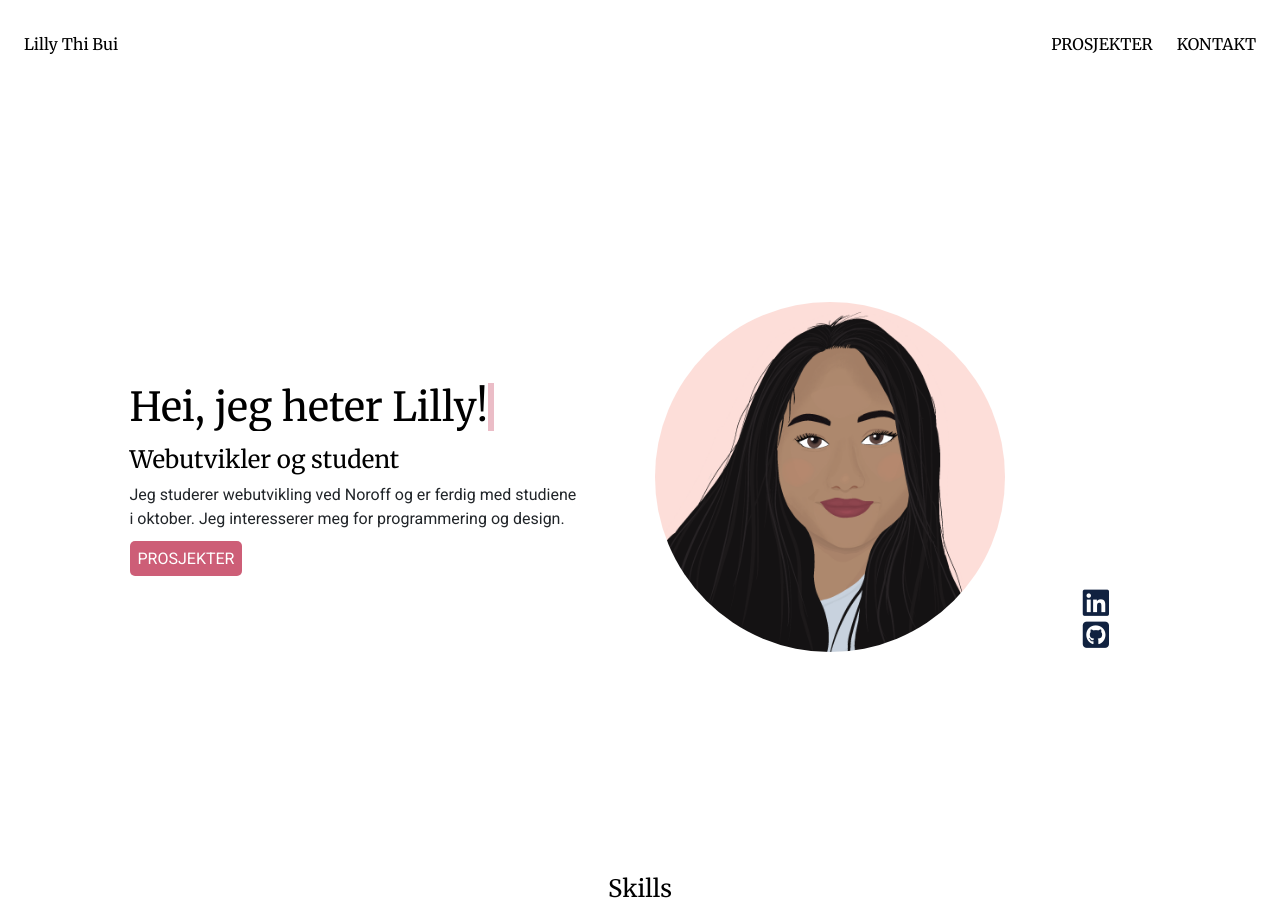
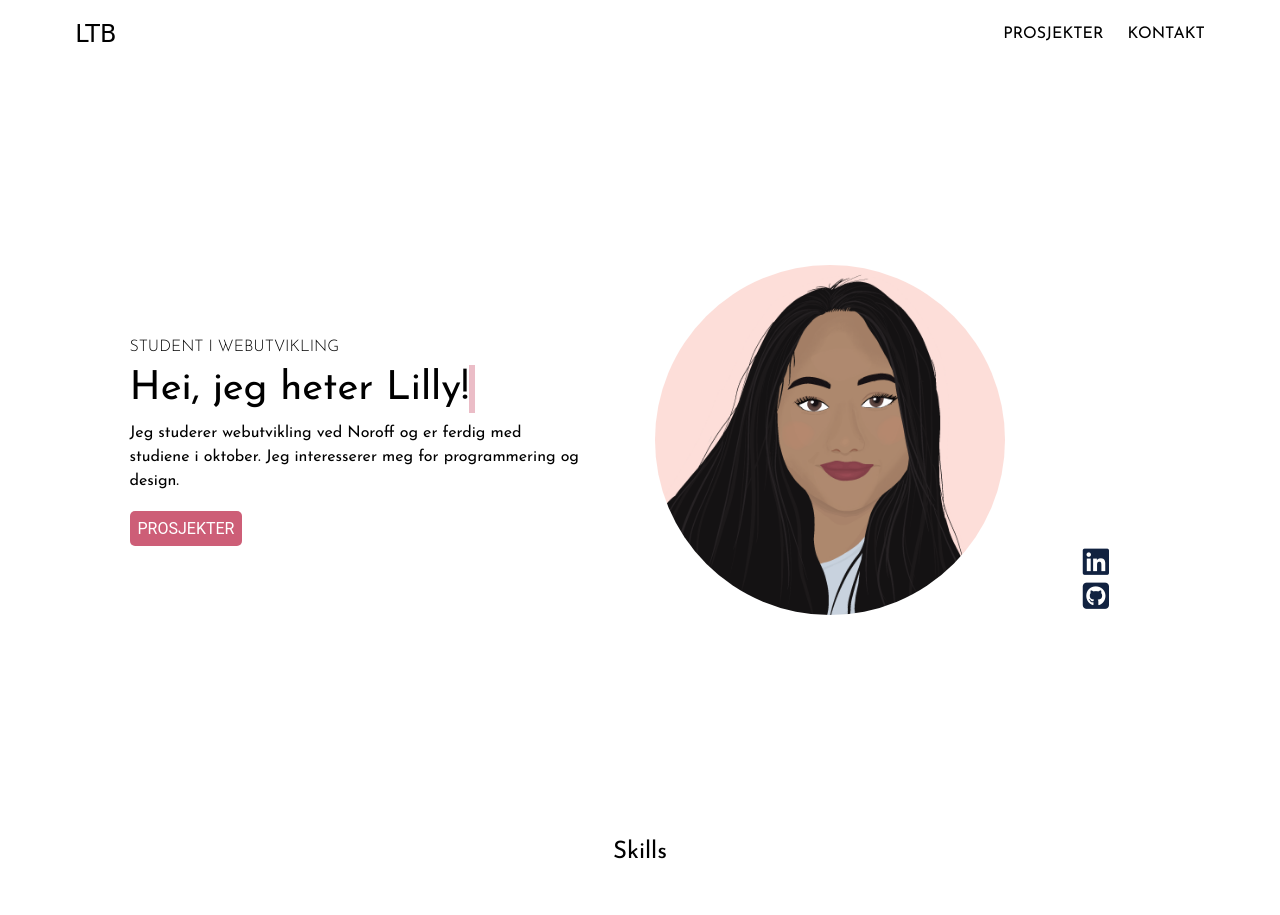
Before and after one commit to LillyTBui/portfolio, a website with bundled scripts: page index.html in a window 1280 px wide. Shown: the top 915 px of the page. Built offline with nearby package versions, Linux system fonts and the light colour scheme; a web font is replaced by a local one.

Commit message:
forslag logo

```diff
--- a/index.html
+++ b/index.html
@@ -17,7 +17,7 @@
     <link rel="preconnect" href="https://fonts.googleapis.com" />
     <link rel="preconnect" href="https://fonts.gstatic.com" crossorigin />
     <link
-      href="https://fonts.googleapis.com/css2?family=Merriweather:wght@300;400&family=Roboto&display=swap"
+      href="https://fonts.googleapis.com/css2?family=Fascinate&family=Josefin+Sans:wght@300;400;600&display=swap"
       rel="stylesheet"
     />
     <link rel="stylesheet" href="css/styles.css" />
@@ -25,7 +25,7 @@
   </head>
   <body>
     <header class="primary-navigation__header flex">
-      <a href="index.html" class="primary-navigation__brand">Lilly Thi Bui</a>
+      <a href="index.html" class="primary-navigation__brand">LTB</a>
       <nav>
         <div
           class="primary-navigation__button"
@@ -68,11 +68,13 @@
           <div
             class="col-8 mt-4 order-sm-1 col-sm-7 col-md-5 align-self-sm-center jumbotron__text"
           >
+            <h4 class="uppercase fs-300 jumbotron__subtitle">
+              Student i webutvikling
+            </h4>
             <div class="typed__container">
               <h1 class="typed__out">Hei, jeg heter Lilly!</h1>
             </div>
-            <h4>Webutvikler og student</h4>
-            <p>
+            <p class="jumbotron__p">
               Jeg studerer webutvikling ved Noroff og er ferdig med studiene i
               oktober. Jeg interesserer meg for programmering og design.
             </p>
--- a/sass/partials/_jumbotron.scss
+++ b/sass/partials/_jumbotron.scss
@@ -2,6 +2,15 @@
   height: 90vh;
   display: flex;
   align-items: center;
+
+  &__subtitle {
+    font-weight: 300;
+    margin-bottom: 0.5rem;
+  }
+
+  &__p {
+    margin-bottom: 1.5rem;
+  }
 }
 
 .jumbotron__btn {
--- a/sass/partials/_layout.scss
+++ b/sass/partials/_layout.scss
@@ -1,3 +1,46 @@
+// - Family: [Josefin Sans](https://fonts.google.com/specimen/Josefin+Sans)
+// - Weights: 300, 400, 600
+
+$ff-sans-normal: "Josefin Sans", sans-serif;
+$fs-300: 1rem;
+$fs-400: 0.9375rem;
+$fs-600: 1rem;
+$fs-700: 1.5rem;
+
+@media (min-width: 35em) {
+  $fs-700: 2rem;
+  $fs-600: 1.5rem;
+  $fs-400: 1rem;
+}
+
+@media (min-width: 45em) {
+  $fs-600: 2rem;
+  $fs-400: 1.125rem;
+}
+
+$primary-color-desaturated: hsl(0, 36%, 70%);
+$primary-color: hsl(0, 93%, 68%);
+
+.uppercase {
+  text-transform: uppercase;
+}
+
+.fs-700 {
+  font-size: $fs-700;
+}
+
+.fs-600 {
+  font-size: $fs-600;
+}
+
+.fs-400 {
+  font-size: $fs-400;
+}
+
+.fs-300 {
+  font-size: $fs-300;
+}
+
 html {
   box-sizing: border-box;
 }
@@ -6,6 +49,16 @@ html {
 *::before,
 *::after {
   box-sizing: inherit;
+}
+
+body,
+h1,
+h2,
+h3,
+h4,
+p,
+ul {
+  margin: 0;
 }
 
 /* remove animations for people who've turned them off */
@@ -21,7 +74,8 @@ html {
 }
 
 body {
-  font-family: "Roboto", sans-serif;
+  font-family: $ff-sans-normal;
+  font-size: $fs-600;
   line-height: 1.5;
   min-height: 100vh;
 }
@@ -29,9 +83,17 @@ body {
 h1,
 h2,
 h3,
-h4 {
-  font-family: "Merriweather", serif;
+h4,
+p {
+  font-weight: 400;
   color: black;
+}
+
+input,
+label,
+button,
+textarea {
+  font: inherit;
 }
 
 .sr-only {
@@ -47,7 +109,6 @@ h4 {
 }
 
 a {
-  font-family: "Merriweather", serif;
   text-decoration: none;
   color: black;
 }
@@ -56,7 +117,7 @@ a:hover {
   color: black;
 }
 
-.active {
-  color: #112240;
-  text-decoration: underline;
-}
+// .active {
+//   color: #112240;
+//   text-decoration: underline;
+// }
--- a/sass/partials/_navbar.scss
+++ b/sass/partials/_navbar.scss
@@ -4,7 +4,15 @@
 
   &__header {
     justify-content: space-between;
-    padding: 2rem 1.5rem;
+    align-items: center;
+    padding: 1rem 1.5rem;
+    // border-bottom: 1px solid lightgray;
+  }
+
+  &__brand {
+    margin: 0rem clamp(1rem, 4vw, 3.5rem);
+    font-size: $fs-700;
+    font-family: "Fascinate", cursive;
   }
 
   &__link {
@@ -26,8 +34,8 @@
     left: 0;
     bottom: 0;
     width: 0;
-    height: 4px;
-    background-color: rgba(0, 0, 0, 0.229);
+    height: 3px;
+    background-color: hsl(350, 100%, 88%);
     transition: width 0.25s ease-out;
   }
 
@@ -38,7 +46,8 @@
 
 @media (max-width: 35em) {
   .primary-navigation {
-    background-color: hsl(350, 100%, 88%);
+    background-color: white;
+    opacity: 0.98;
     position: fixed;
     z-index: 1000;
     inset: 0 0 0 40%;
@@ -51,7 +60,7 @@
     &__button {
       position: fixed;
       z-index: 2000;
-      top: 2rem;
+      top: 1rem;
       right: 1rem;
     }
 
@@ -64,7 +73,7 @@
       background-color: black;
     }
 
-    @media (min-width: 576px) {
+    @media (min-width: 35em) {
       &__button {
         display: none;
       }
@@ -107,6 +116,11 @@
   }
 }
 
+@media (min-width: 35em) {
+  .primary-navigation {
+    padding-inline: clamp(1rem, 4vw, 3.5rem);
+  }
+}
 // .navbar {
 //   height: 10vh;
 // }
```
Also changed, not shown: contact.html (+1 -1 lines), projects.html (+2 -2 lines), css/styles.css, 1 other file.
